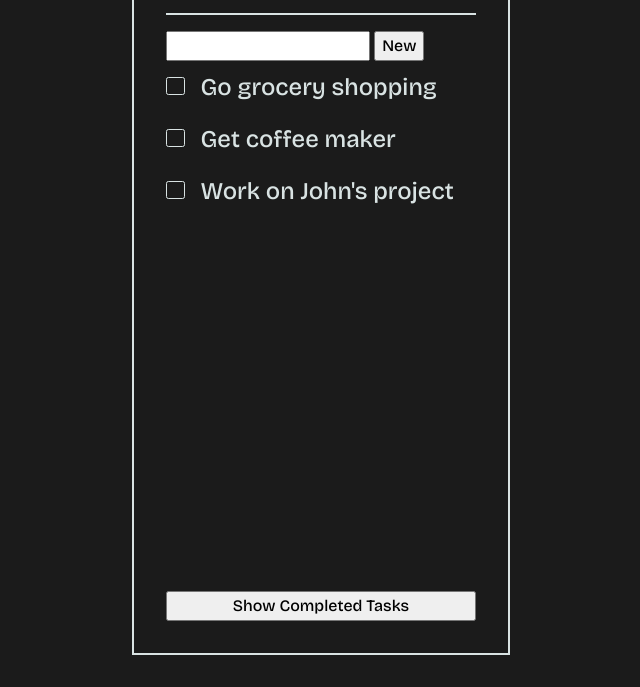
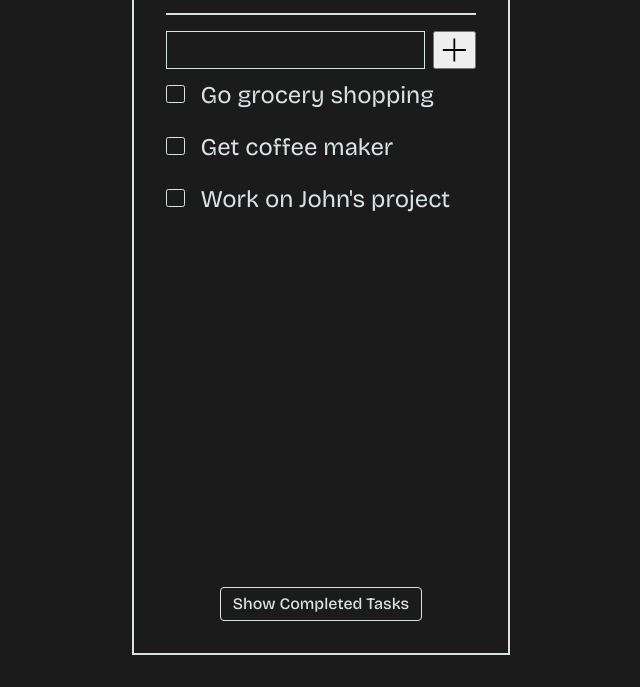
Before and after one commit to FlapShatner/do, a plain HTML site: page index.html in a window 1280 px wide. Shown: the part 113-800 px from the top of the page, without its empty margins (319-959 px from the left). Drawn offline with nearby package versions, Linux system fonts and the light colour scheme.

Commit message:
adjust styles for input and button

```diff
--- a/index.html
+++ b/index.html
@@ -17,14 +17,25 @@
         <div>
             <h1>Do These Things:</h1>
             <div class='divider'></div>
-            <input id='new'
-                   type="text">
-            <button id='addTaskButton'>New</button>
+            <div class='add'>
+                <input id='new'
+                       type="text">
+                <button id='addTaskButton'><svg xmlns="http://www.w3.org/2000/svg"
+                         width="32"
+                         height="32"
+                         viewBox="0 0 15 15">
+                        <path fill="none"
+                              stroke="currentColor"
+                              d="M7.5 1v13M1 7.5h13" />
+                    </svg></button>
+
+            </div>
 
             <ul id='taskList'>
             </ul>
         </div>
-        <button id='showCompleted'>Show Completed Tasks</button>
+        <button class='show'
+                id='showCompleted'>Show Completed Tasks</button>
     </div>
     <script src='script.js'
             defer></script>
--- a/style.css
+++ b/style.css
@@ -1,6 +1,6 @@
 @import "reset.css";
 @import "variables.css";
-@import url('https://fonts.googleapis.com/css2?family=Bricolage+Grotesque:opsz,wght@10..48,500&display=swap');
+@import url('https://fonts.googleapis.com/css2?family=Bricolage+Grotesque:opsz,wght@12..96,400;12..96,500&display=swap');
 @layer reset,
 variables,
 styles;
@@ -15,6 +15,12 @@ styles;
 
     input:checked~span {
         text-decoration: line-through;
+    }
+
+    input[type=text] {
+        background: var(--bg);
+        border: 1px solid var(--text-p);
+        width: 100%;
     }
 
     input[type=checkbox] {
@@ -72,4 +78,27 @@ styles;
         height: 1px;
         border: 1px solid var(--text-p);
     }
+
+    .add {
+        display: flex;
+        gap: .5rem;
+    }
+
+    .show {
+        background: var(--bg);
+        color: var(--text-p);
+        border: 1px solid var(--text-p);
+        font-weight: 500;
+        border-radius: .25rem;
+        padding: .25rem .75rem;
+        margin: 0 auto;
+        width: max-content;
+        transition: ease-in-out 100ms;
+    }
+
+    .show:hover {
+        background: var(--text-p);
+        color: var(--bg);
+
+    }
 }
--- a/variables.css
+++ b/variables.css
@@ -1,6 +1,7 @@
 @layer variables {
     :root {
         --text-p: hsl(180, 16%, 87%);
+        --text-p-30: hsla(180, 15%, 87%, 0.3);
         --bg: #1B1B1B;
     }
 }
```
